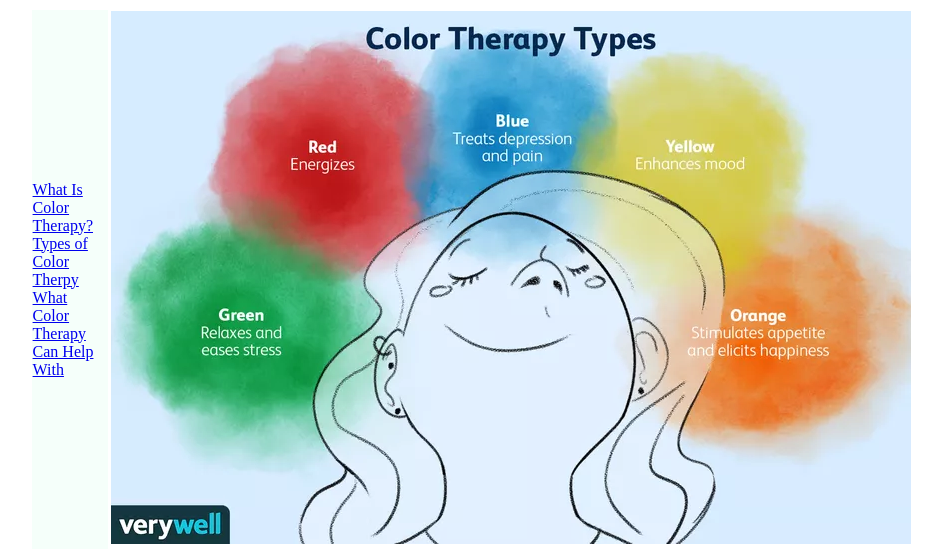
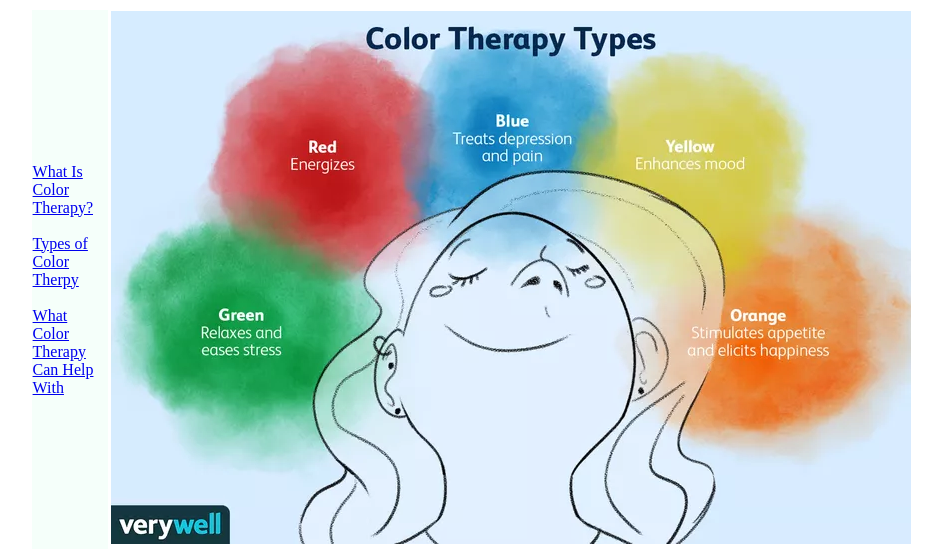
Before and after one commit to sintsintlinnlae/CTP, a plain HTML site: page index.html in a window 1280 px wide. Shown: the top 551 px of the page, without its empty margins (168-1111 px from the left). Drawn offline with Linux system fonts and the light colour scheme.

Commit message:
Add files via upload

```diff
--- a/index.html
+++ b/index.html
@@ -9,7 +9,7 @@
 	<center>
 <table width="70%">
 	<tr>
-		<td width="25%" style="background: mintcream;"><a href="#id1">What Is Color Therapy?<br><a href="#id2">Types of Color Therpy<br><a href="#id3">What Color Therapy Can Help With</td>
+		<td width="25%" style="background: mintcream;"><a href="#id1">What Is Color Therapy?<br><br><a href="#id2">Types of Color Therpy<br><br><a href="#id3">What Color Therapy Can Help With</td>
 		<td><img src="link.png"></td>
 	</tr>
 	<tr>
```
